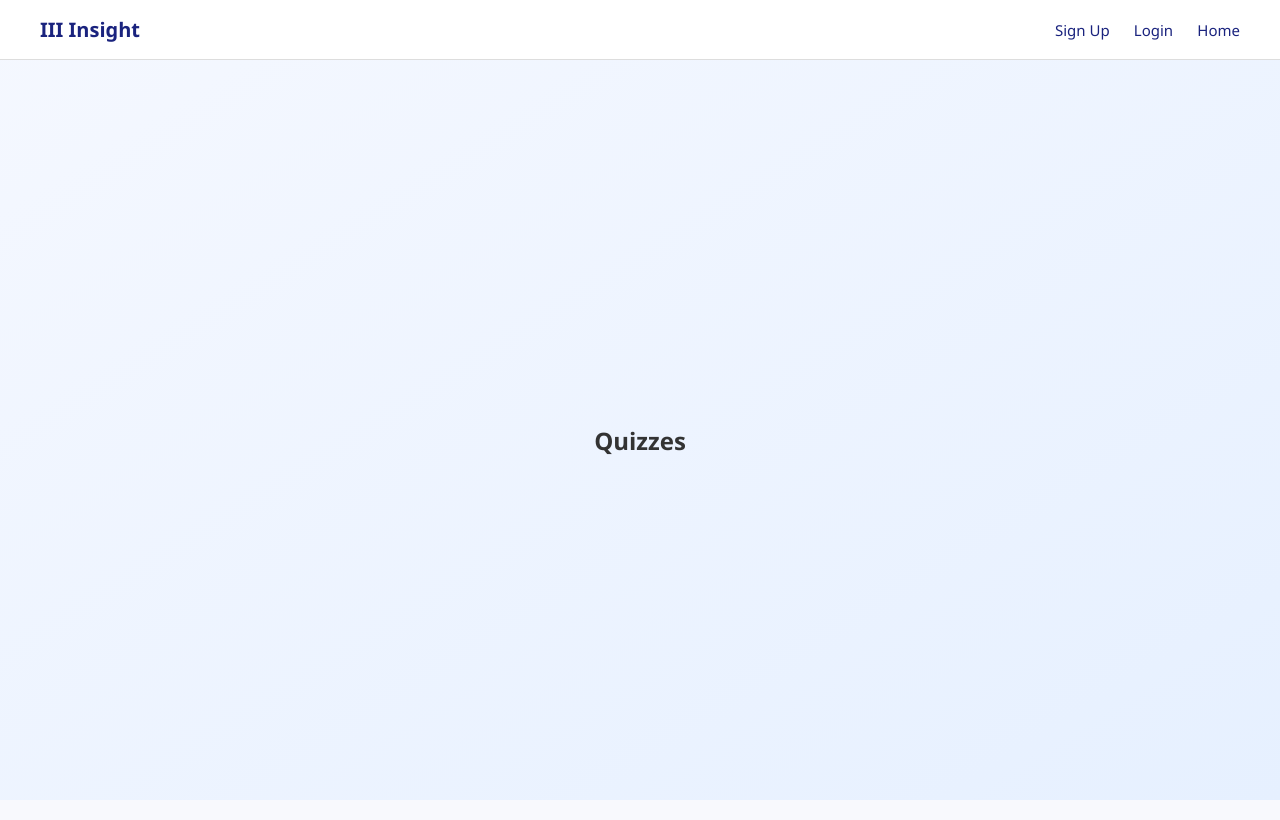
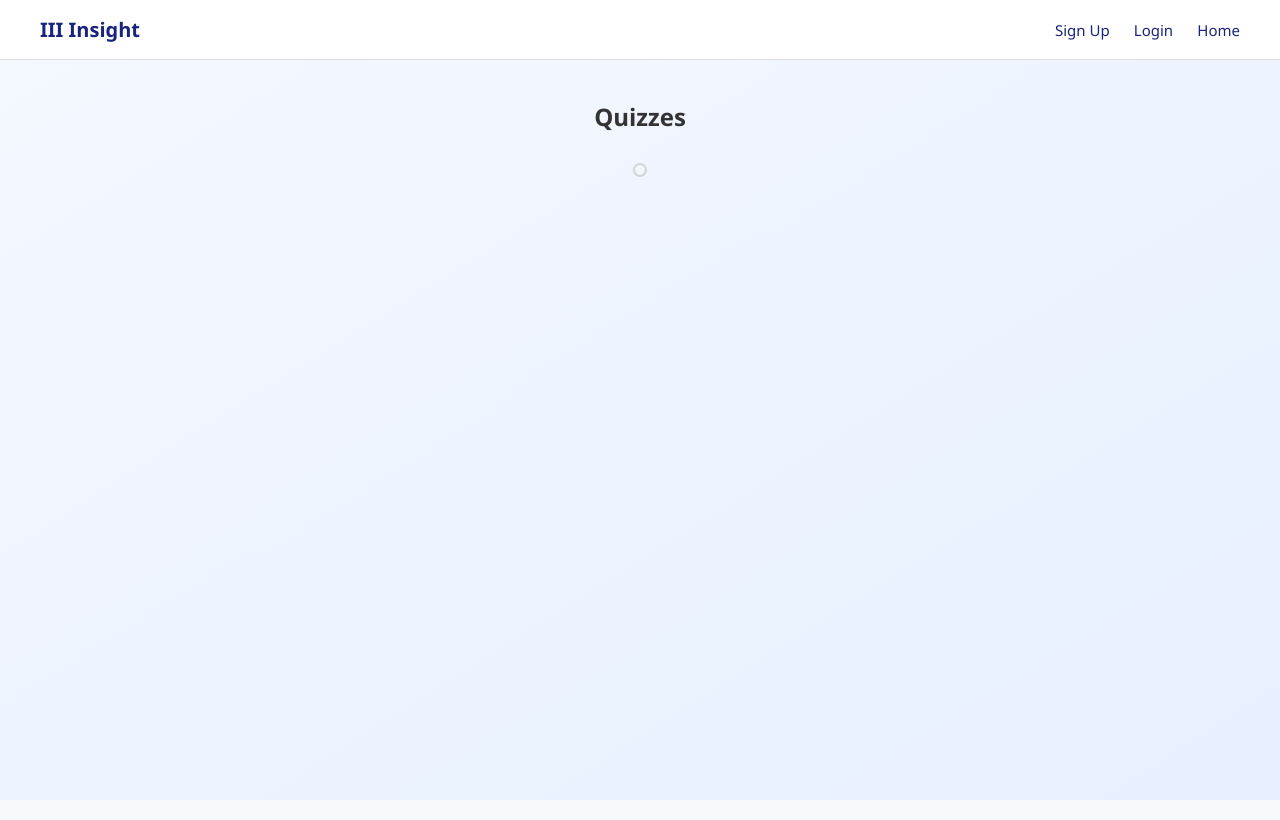
Before and after one commit to BenjaminWray/CSC2033_Team31, a Flask app: page /quizzes in a window 1280 px wide. Run offline with Flask 3, Linux system fonts and the light colour scheme; data that the repository does not hold is empty.

Commit message:
added border around quiz list

```diff
--- a/flaskr/static/style.css
+++ b/flaskr/static/style.css
@@ -203,43 +203,47 @@ form input:focus {
 /* ========= QUIZZES PAGE ========= */
 .quizzes-container {
   display: flex;
-  justify-content: center;
+  flex-direction: column;
   align-items: center;
   height: 90vh;
   padding: 20px;
   text-align: center;
 }
 
-.quizzes-content {
-  max-width: 1200px;
-}
-
-.quizzes-content a {
+.quizzes-container a {
   text-decoration: none;
   color: inherit;
 }
 
-.quiz-title-container {
+.quizzes-list {
+  border: 2px solid lightgray;
+  border-radius: 20px;
+  background: aliceblue;
+  padding: 5px;
+  margin: 10px;
+}
+
+.quiz-button {
   border: 3px solid darkblue;
   border-radius: 15px;
   background: aliceblue;
-  width: 600px;
-  margin: 10px;
+  width: 800px;
+  margin: 5px;
   padding: 20px;
 }
 
-.quiz-title-container h1 {
+.quiz-button h1 {
   font-size: 20px;
   font-weight: bold;
   margin: 1px;
 }
 
-.quiz-title-container p {
+.quiz-button p {
   font-size: 14px;
   margin: 1px;
 }
 
-.quiz-title-container:hover {
+.quiz-button:hover {
   border-color: royalblue;
 }
 
--- a/flaskr/templates/quizzes.html
+++ b/flaskr/templates/quizzes.html
@@ -1,16 +1,17 @@
 {% extends "base.html" %}
 {% block content %}
     <div class="quizzes-container">
-        <div class="quizzes-content">
         <h2>Quizzes</h2>
+       <div class="quizzes-list">
            {% for quiz in quizzes.keys() %}
                <a href="/quizzes/{{ quizzes[quiz].id }}">
-                     <div class="quiz-title-container">
+                   <div class="quiz-button">
                        <h1>{{ quiz.title }}</h1>
                        <p>created by {{ quizzes[quiz].username }} at {{ quizzes[quiz].created_at }}</p>
                    </div>
                </a>
            {% endfor %}
        </div>
+
     </div>
 {% endblock %}
```
Lines whose indentation alone changed are shown as unchanged.
